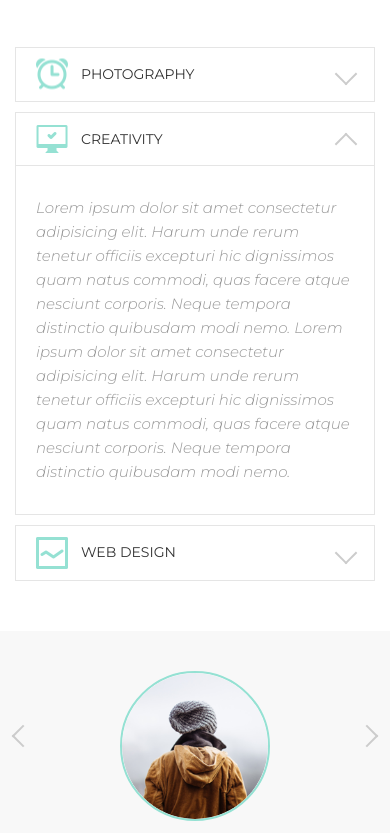
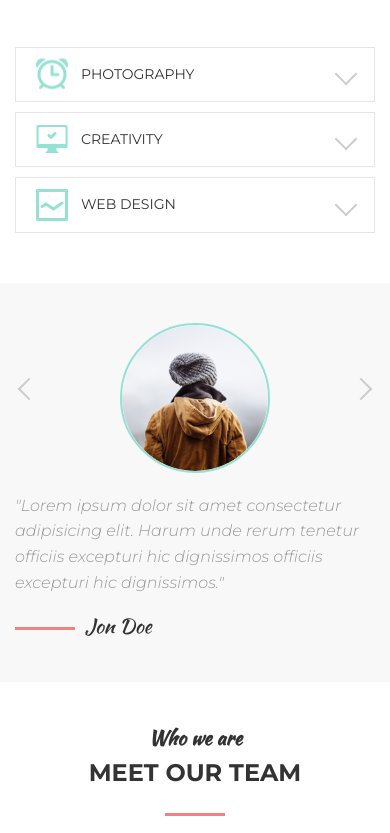
Before and after one commit to sakhtopSecret/MoGo, a plain HTML site: page index.html in a window 390 px wide. Shown: the part 4508-5341 px from the top of the page. Drawn offline with nearby package versions, Linux system fonts and the light colour scheme.

Commit message:
Написаны JS Скрипты ver.1

```diff
--- a/assets/css/style.css
+++ b/assets/css/style.css
@@ -683,11 +683,15 @@ hr {
 /* Reviews */
 
 .reviews {
+    position: relative;
+}
+
+.reviews .slick-slider {
     padding: 0 110px;
-    position: relative;
 }
 
 .reviews__item {
+    min-height: 210px;
     padding-left: 255px;
     position: relative;
 }
@@ -731,9 +735,13 @@ hr {
     background-color: #f38181 ;
 }
 
-.revievs_btn {
+.slick-arrow {
+    display: block;
     font-size: 0;
     color: transparent;
+
+    border: 0;
+    background: 0;
 
     position: absolute;
     top: 50%;
@@ -741,22 +749,23 @@ hr {
     transform: rotateY(-50%);
 }
 
-.revievs_btn::after {
+.slick-arrow::after {
     content: "";
     display: block;
     width: 16px;
     height: 16px;
+    cursor: pointer;
 
     border-top: 2px solid #ccc;
     border-left: 2px solid #ccc;
 }
 
-.reviews_btn--prev {
+.slick-prev {
     left: 0;
     transform: rotate(-45deg);
 }
 
-.reviews_btn--next{
+.slick-next {
     right: 0;
     transform: rotate(135deg);
 }
@@ -1344,7 +1353,7 @@ hr {
 
     /* Reviews */
 
-    .reviews {
+    .reviews .slick-slider {
         padding: 0 60px;
     }
 
@@ -1613,11 +1622,11 @@ hr {
 
     /* Reviews */
 
-    .reviews {
+    .reviews .slick-slider {
         padding: 0;
     }
 
-    .revievs_btn {
+    .slick-arrow {
         top: 18%;
     }
 
--- a/assets/js/app.js
+++ b/assets/js/app.js
@@ -4,21 +4,26 @@ $(function() {
         introH = $("#intro").innerHeight(),
         scrollOffset = $(window).scrollTop();
 
+
     /* Fixed Header */
     checkScroll(scrollOffset);
 
     $(window).on("scroll", function() {
+
         scrollOffset = $(this).scrollTop();
 
         checkScroll(scrollOffset);
+
     });
 
     function checkScroll(scrollOffset) {
+
         if(scrollOffset >= introH -1) {
             header.addClass("fixed");
         } else {
             header.removeClass("fixed");
         }
+
     }
 
     /* Smooth scroll */
@@ -32,10 +37,13 @@ $(function() {
 
         $("#nav a").removeClass("active");
         $this.addClass("active");
+        $("#nav").removeClass("active");
+
 
         $("html, body").animate ({
             scrollTop: blockOffset
         }, 500)
+
     });
 
     /* Menu nav togle */
@@ -45,8 +53,30 @@ $(function() {
 
         $(this).toggleClass("active");
         $("#nav").toggleClass("active");
+
+    });
+
+    /* Collapse */
+
+    $("[data-collapse").on("click", function(event) {
+        event.preventDefault();
+
+        var $this = $(this),
+            blockId = $this.data('collapse');
+
+
+        $this.toggleClass("active");
+
+    });
+
+    /* Slider */
+
+    $('.data-slider').slick({
+        infinite: true,
+        fade: false,
+        slidesToShow: 1,
+        slidesToScroll: 1
     });
 
 
-
 });
--- a/index.html
+++ b/index.html
@@ -6,6 +6,7 @@
     <meta name="viewport" content="width=device-width, initial-scale=1.0, maximum-scale=1.0, user-scalable=no">
     <link rel="stylesheet" href="assets/css/style.css">
     <link href="https://fonts.googleapis.com/css?family=Kaushan+Script|Montserrat:300i,400,700&amp;subset=cyrillic-ext" rel="stylesheet">
+    <link rel="stylesheet" type="text/css" href="https://cdn.jsdelivr.net/npm/slick-carousel@1.8.1/slick/slick.css"/>
     <script src="https://kit.fontawesome.com/1d79a2f871.js" crossorigin="anonymous"></script>
     <title>MoGo</title>
 </head>
@@ -245,32 +246,32 @@
                 <div class="wedo__item">
 
                     <div class="accordion">
-                        <div class="accordion__item">
+                        <div class="accordion__item" data-collapse="#wedo_1">
                             <div class="accordion__header">
                                 <img class="accordion__icon" src="assets/images/services/photography.png" alt="">
                                 <div class="accordion__title">Photography</div>
                             </div>
-                            <div class="accordion__content">
+                            <div class="accordion__content" id="wedo_1">
                                 <p>Lorem ipsum dolor sit amet consectetur adipisicing elit. Harum unde rerum tenetur officiis excepturi hic dignissimos quam natus commodi, quas facere atque nesciunt corporis. Neque tempora distinctio quibusdam modi nemo. Lorem ipsum dolor sit amet consectetur adipisicing elit. Harum unde rerum tenetur officiis excepturi hic dignissimos quam natus commodi, quas facere atque nesciunt corporis. Neque tempora distinctio quibusdam modi nemo.</p>
                             </div>
                         </div>
 
-                        <div class="accordion__item active">
+                        <div class="accordion__item" data-collapse="#wedo_2">
                             <div class="accordion__header">
                                 <img class="accordion__icon" src="assets/images/services/creativity.png" alt="">
                                 <div class="accordion__title">Creativity</div>
                             </div>
-                            <div class="accordion__content">
+                            <div class="accordion__content" id="wedo_2">
                                 <p>Lorem ipsum dolor sit amet consectetur adipisicing elit. Harum unde rerum tenetur officiis excepturi hic dignissimos quam natus commodi, quas facere atque nesciunt corporis. Neque tempora distinctio quibusdam modi nemo. Lorem ipsum dolor sit amet consectetur adipisicing elit. Harum unde rerum tenetur officiis excepturi hic dignissimos quam natus commodi, quas facere atque nesciunt corporis. Neque tempora distinctio quibusdam modi nemo.</p>
                             </div>
                         </div>
 
-                        <div class="accordion__item">
+                        <div class="accordion__item" data-collapse="#wedo_3">
                             <div class="accordion__header">
                                 <img class="accordion__icon" src="assets/images/services/webdesign.png" alt="">
                                 <div class="accordion__title">Web design</div>
                             </div>
-                            <div class="accordion__content">
+                            <div class="accordion__content" id="wedo_3">
                                 <p>Lorem ipsum dolor sit amet consectetur adipisicing elit. Harum unde rerum tenetur officiis excepturi hic dignissimos quam natus commodi, quas facere atque nesciunt corporis. Neque tempora distinctio quibusdam modi nemo. Lorem ipsum dolor sit amet consectetur adipisicing elit. Harum unde rerum tenetur officiis excepturi hic dignissimos quam natus commodi, quas facere atque nesciunt corporis. Neque tempora distinctio quibusdam modi nemo.</p>
                             </div>
                         </div>
@@ -286,14 +287,28 @@
     <div class="section section--gray">
         <div class="container">
             <div class="reviews">
-                <a class="revievs_btn reviews_btn--prev" href="#">Prev</a>
-                <a class="revievs_btn reviews_btn--next" href="#">Next</a>
+                <div class="data-slider">
+
+                    <div>
                         <div class="reviews__item">
                             <img class="reviews__photo" src="assets/images/avatar.png" alt="" >
                             <div class="reviews__text">
                                 "Lorem ipsum dolor sit amet consectetur adipisicing elit. Harum unde rerum tenetur officiis excepturi hic dignissimos officiis excepturi hic dignissimos."
                             </div>
                             <div class="reviews__author">Jon Doe</div>
+                        </div>
+                    </div>
+
+                    <div>
+                        <div class="reviews__item">
+                            <img class="reviews__photo" src="assets/images/avatar.png" alt="" >
+                            <div class="reviews__text">
+                                "Lorem ipsum dolor sit amet consectetur adipisicing elit. Harum unde rerum tenetur officiis excepturi hic dignissimos officiis excepturi hic dignissimos."
+                            </div>
+                            <div class="reviews__author">Jon Doe</div>
+                        </div>
+                    </div>
+
                 </div>
             </div>
         </div>
@@ -514,14 +529,28 @@
     <div class="section">
         <div class="container">
             <div class="reviews">
-                <a class="revievs_btn reviews_btn--prev" href="#">Prev</a>
-                <a class="revievs_btn reviews_btn--next" href="#">Next</a>
+                <div class="data-slider">
+
+                    <div>
                         <div class="reviews__item">
                             <img class="reviews__photo" src="assets/images/avatar.png" alt="" >
                             <div class="reviews__text">
                                 "Lorem ipsum dolor sit amet consectetur adipisicing elit. Harum unde rerum tenetur officiis excepturi hic dignissimos."
                             </div>
                             <div class="reviews__author">Joshua Earle</div>
+                        </div>
+                    </div>
+
+                    <div>
+                        <div class="reviews__item">
+                            <img class="reviews__photo" src="assets/images/avatar.png" alt="" >
+                            <div class="reviews__text">
+                                "Lorem ipsum dolor sit amet consectetur adipisicing elit. Harum unde rerum tenetur officiis excepturi hic dignissimos."
+                            </div>
+                            <div class="reviews__author">Joshua Earle</div>
+                        </div>
+                    </div>
+
                 </div>
             </div>
         </div>
@@ -800,6 +829,9 @@
 <script
 src="https://ajax.googleapis.com/ajax/libs/jquery/3.6.0/jquery.min.js">
 </script>
+
+<script type="text/javascript" src="https://cdn.jsdelivr.net/npm/slick-carousel@1.8.1/slick/slick.min.js"></script>
+
 <script src="assets/js/app.js"></script>
 
 </body>
```
Lines whose indentation alone changed are shown as unchanged.
